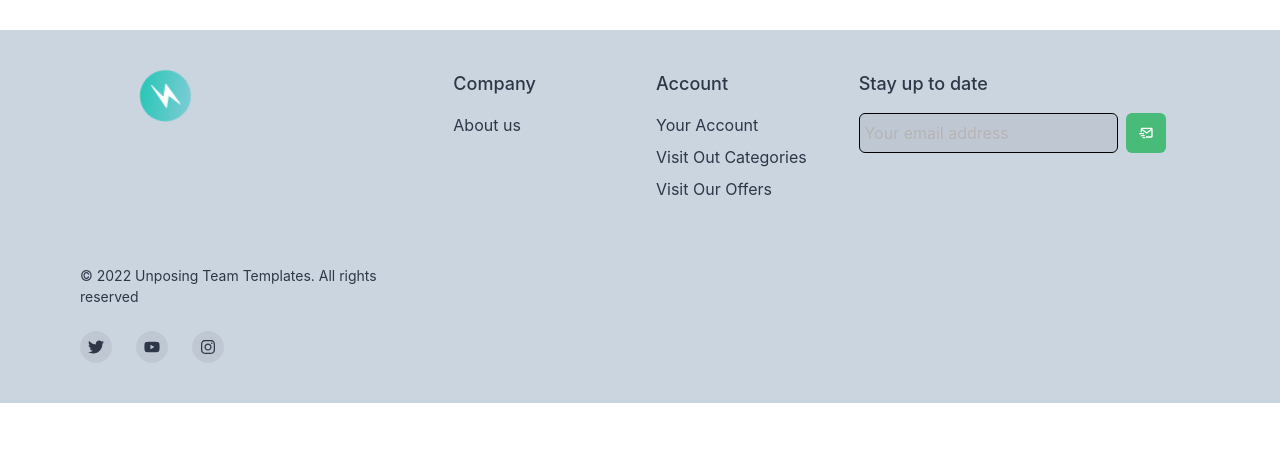
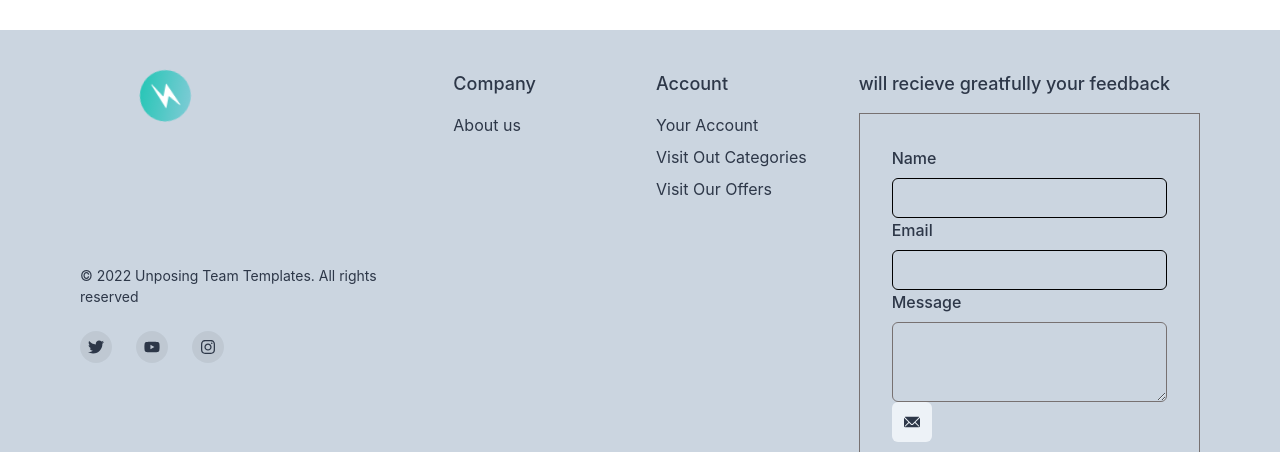
Before and after one commit to EdroVolt/unboxing-ecommerce-web-front, a React (Create React App) app: page / in a window 1280 px wide. Shown: the part 500-952 px from the top of the page. Before the commit the page ends 903 px from the top, so only its background shows below. Built offline with nearby package versions, Linux system fonts and the light colour scheme; no server answers.

Commit message:
Update footer (#33)
* update nav and userprofile

* add emailjs service to end feedbacks

```diff
--- a/package.json
+++ b/package.json
@@ -19,6 +19,7 @@
     "axios": "^0.26.1",
     "bcrypt": "^5.0.1",
     "bcryptjs": "^2.4.3",
+    "emailjs-com": "^3.2.0",
     "formik": "^2.2.9",
     "formik-chakra-ui": "^1.6.0",
     "framer-motion": "^4.1.17",
--- a/src/components/Footer/Footer.tsx
+++ b/src/components/Footer/Footer.tsx
@@ -1,3 +1,5 @@
+import emailjs, { send } from "emailjs-com";
+
 import {
   Box,
   chakra,
@@ -10,12 +12,23 @@ import {
   Input,
   IconButton,
   useColorModeValue,
+  FormLabel,
+  Textarea,
+  Button,
+  useToast,
 } from "@chakra-ui/react";
-import { ReactNode, useState } from "react";
+import { ReactNode, useEffect, useState } from "react";
 import { FaInstagram, FaTwitter, FaYoutube } from "react-icons/fa";
 import { BiMailSend } from "react-icons/bi";
 
 import { Logo } from "../../Logo";
+import { useDispatch, useSelector } from "react-redux";
+import {
+  getMeAPI,
+  getUserDetailsAPI,
+} from "../../store/actionCreator/userActionCreator";
+import { EditIcon, EmailIcon } from "@chakra-ui/icons";
+
 interface Footerprops {
   isAuth: boolean;
   userDetails: { userId: string; userEmail: string } | {};
@@ -61,9 +74,46 @@ const ListHeader = ({ children }: { children: ReactNode }) => {
 };
 
 export default function Footer(props: Footerprops) {
+  let user = useSelector((state: any) => state.user.user);
+  const toast = useToast();
+  const [toSend, setToSend] = useState({
+    from_name: user?.name,
+    to_name: "admin",
+    message: "",
+    user_name: user?.name,
+    user_id: user?._id,
+    reply_to: user?.email,
+  });
+  const onSubmit = (e: any) => {
+    e.preventDefault();
+    send("service_2t90r1h", "template_7gs4ezf", toSend, "5vg6rvpudykTlzC2i")
+      .then((response) => {
+        console.log("SUCCESS!", response.status, response.text);
+        toast({
+          duration: 9000,
+          isClosable: true,
+
+          title: "your feadback had been sent, we will response immediately",
+        });
+      })
+      .catch((err) => {
+        toast({
+          duration: 9000,
+          isClosable: true,
+          status: "error",
+          title: "something went wrong",
+        });
+      });
+  };
+
   const userDetails = { ...props.userDetails };
-  const isAuth = props.isAuth;
-  const [guestEmail, setGuestEmail] = useState<string>("");
+  const dispatch: any = useDispatch();
+  const handleChange = (e: any) => {
+    setToSend({ ...toSend, [e.target.name]: e.target.value });
+  };
+  useEffect(() => {
+    dispatch(getMeAPI());
+  }, []);
   return (
     <Box
       bg={useColorModeValue("gray.300", "gray.900")}
@@ -114,30 +164,40 @@ export default function Footer(props: Footerprops) {
             <Link href="/offers">Visit Our Offers</Link>
           </Stack>
           <Stack align={"flex-start"}>
-            <ListHeader>Stay up to date</ListHeader>
-            <Stack direction={"row"}>
+            <ListHeader>will recieve greatfully your feedback</ListHeader>
+            <form onSubmit={onSubmit}>
               <Input
-                placeholder={"Your email address"}
-                bg={useColorModeValue("blackAlpha.100", "whiteAlpha.100")}
-                border={0}
-                onChange={(e) => {
-                  setGuestEmail(e.target.value);
-                }}
-                value={isAuth ? userDetails.userEmail : guestEmail}
-                _focus={{
-                  bg: "whiteAlpha.300",
-                }}
+                type="hidden"
+                name="contact_number"
+                onChange={handleChange}
+              />
+              <FormLabel>Name</FormLabel>
+              <Input
+                aria-label="Name"
+                type="text"
+                name="from_name"
+                value={toSend.from_name}
+              />
+              <FormLabel>Email</FormLabel>
+              <Input
+                aria-label="Message"
+                type="email"
+                name="reply_to"
+                value={toSend.reply_to}
+              />
+              <FormLabel>Message</FormLabel>
+              <Textarea
+                aria-label="messages"
+                name="message"
+                onChange={handleChange}
               />
               <IconButton
-                bg={useColorModeValue("green.400", "green.800")}
-                color={useColorModeValue("white", "gray.800")}
-                _hover={{
-                  bg: "green.600",
-                }}
-                aria-label="Subscribe"
-                icon={<BiMailSend />}
-              />
-            </Stack>
+                aria-label="Email"
+                icon={<EmailIcon />}
+                type="submit"
+                value="Send"
+              />{" "}
+            </form>
           </Stack>
         </SimpleGrid>
       </Container>
--- a/src/pages/UserProfile.tsx
+++ b/src/pages/UserProfile.tsx
@@ -1,5 +1,8 @@
 import { useEffect, useState } from "react";
 import "./UserProfile.css";
+import cities from "./../components/common/cities.json";
+import governments from "./../components/common/governments.json";
+
 import {
   FormControl,
   FormLabel,
@@ -25,6 +28,7 @@ import {
   ModalFooter,
   ModalHeader,
   ModalOverlay,
+  Select,
 } from "@chakra-ui/react";
 import { Button } from "@chakra-ui/react";
 import { EditIcon } from "@chakra-ui/icons";
@@ -50,13 +54,33 @@ const breakpoints = {
 };
 const theme = extendTheme({ breakpoints });
 
+interface government {
+  id: string;
+  governorate_name_ar: string;
+  governorate_name_en: string;
+}
+interface city {
+  id: string;
+  governorate_id: string;
+  city_name_ar: string;
+  city_name_en: string;
+}
 const UserProfile = () => {
   const toast = useToast();
   const { isOpen, onOpen, onClose } = useDisclosure();
   const user = useSelector((store: StoreType) => store.user.user);
   const [oldPassword, setOldPassword] = useState("");
   const [newassword, setnewPassword] = useState("");
-
+  const [citiesOfGovernment, setCitiesOfGovernment] = useState<
+    Array<city> | undefined
+  >([
+    {
+      id: "1",
+      governorate_id: "1",
+      city_name_ar: "15 مايو",
+      city_name_en: "15 May",
+    },
+  ]);
   const dispatch: any = useDispatch();
 
   const [userInfo, setUserInfo] = useState<UserType>({
@@ -65,6 +89,11 @@ const UserProfile = () => {
     password: user?.password,
     phoneNumber: user?.phoneNumper,
     address: { ...user?.address },
+  });
+  const [userGovernment, setgovernment] = useState<government | undefined>({
+    id: "3",
+    governorate_name_ar: "الأسكندرية",
+    governorate_name_en: "Alexandria",
   });
 
   const formateDate = (): UserType => {
@@ -329,29 +358,43 @@ const UserProfile = () => {
                 <FormLabel htmlFor="government" marginBottom="1em">
                   Government:
                 </FormLabel>
-                <Box display="flex">
-                  <InputGroup size="md">
-                    <Input
-                      id="government"
-                      name="government"
-                      variant="filled"
-                      placeholder="Government"
-                      value={userInfo.address?.government}
-                      onChange={(e) =>
-                        setUserInfo({
-                          ...userInfo,
-                          address: {
-                            city: userInfo?.address?.city,
-                            street: userInfo?.address?.street,
-                            government: e?.target?.value,
-                          },
+                <Box>
+                  <Select
+                    onChange={(e) => {
+                      const newgovernment = governments[2].data?.find(
+                        (h) => h.id == e.target.value
+                      );
+                      setgovernment(newgovernment);
+
+                      setCitiesOfGovernment(
+                        cities[2].data?.filter((a) => {
+                          return a.governorate_id == newgovernment?.id;
                         })
-                      }
-                    />
-                    <InputRightElement width="4.5rem">
-                      <EditIcon className="editIcon" />
-                    </InputRightElement>
-                  </InputGroup>
+                      );
+                      console.log(newgovernment?.governorate_name_en);
+
+                      setUserInfo({
+                        ...userInfo,
+                        address: {
+                          city: user?.address?.city,
+                          street: user?.address?.street,
+                          government: governments[2].data?.find(
+                            (h) => h.id == e.target.value
+                          )?.governorate_name_en,
+                        },
+                      });
+                    }}
+                    placeholder={userInfo.address?.government}
+                    textAlign={"center"}
+                  >
+                    {governments[2].data?.map((government) => {
+                      return (
+                        <option value={government.id}>
+                          {government.governorate_name_en}
+                        </option>
+                      );
+                    })}
+                  </Select>
                 </Box>
               </FormControl>
             </Stack>
@@ -369,26 +412,34 @@ const UserProfile = () => {
                 </FormLabel>
                 <Box display="flex">
                   <InputGroup size="md">
-                    <Input
-                      id="city"
-                      name="city"
-                      variant="filled"
-                      placeholder="City"
-                      value={userInfo.address?.city}
-                      onChange={(e) =>
+                    <Select
+                      onChange={(e) => {
                         setUserInfo({
                           ...userInfo,
                           address: {
-                            city: e?.target?.value,
-                            street: userInfo?.address?.street,
+                            city: cities[2].data?.find(
+                              (a) => a.id == e.target.value
+                            )?.city_name_en,
+                            street: user?.address?.street,
                             government: userInfo?.address?.government,
                           },
-                        })
-                      }
-                    />
-                    <InputRightElement width="4.5rem">
-                      <EditIcon className="editIcon" />
-                    </InputRightElement>
+                        });
+                        console.log(
+                          cities[2].data?.find((a) => a.id == e.target.value)
+                            ?.city_name_en
+                        );
+                      }}
+                      placeholder={user?.address?.city}
+                      textAlign={"center"}
+                    >
+                      {citiesOfGovernment?.map((newCity) => {
+                        return (
+                          <option value={newCity.id}>
+                            {newCity.city_name_en}
+                          </option>
+                        );
+                      })}
+                    </Select>
                   </InputGroup>
                 </Box>
               </FormControl>
```
